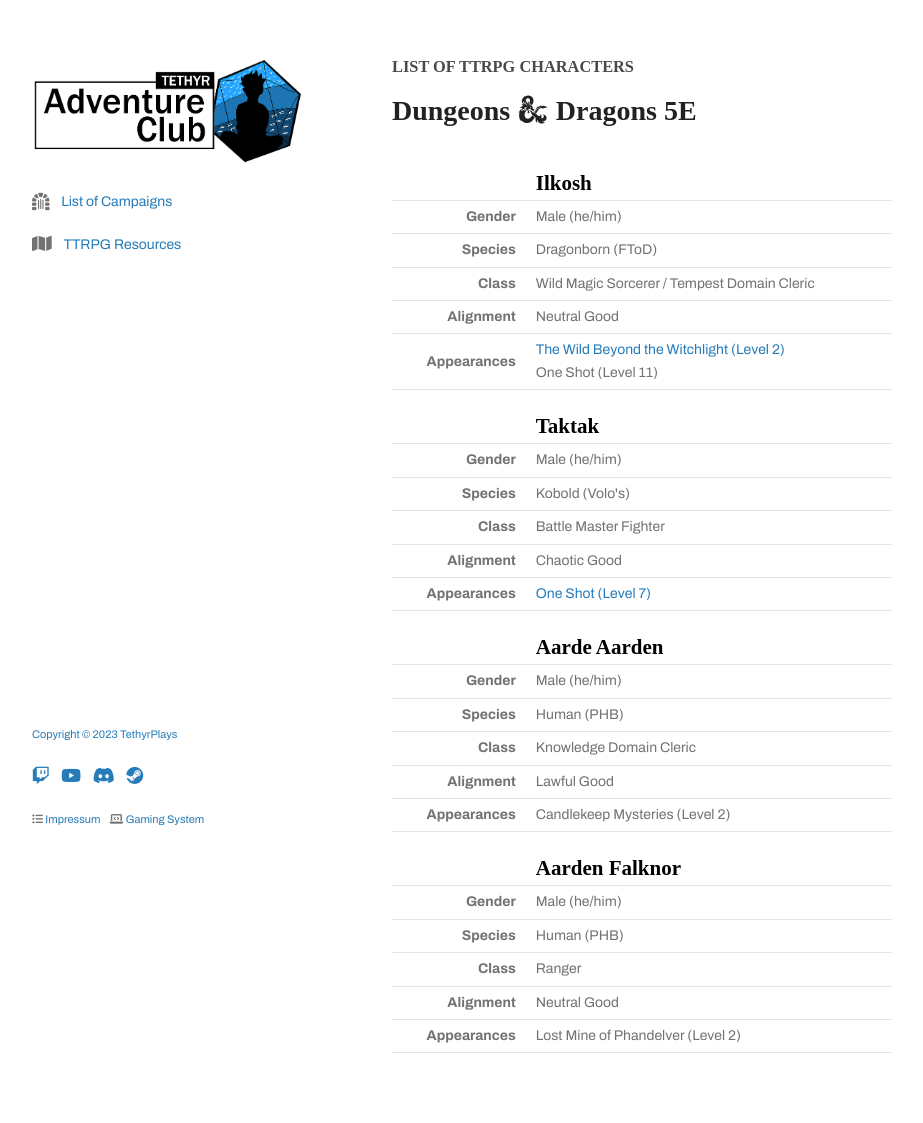
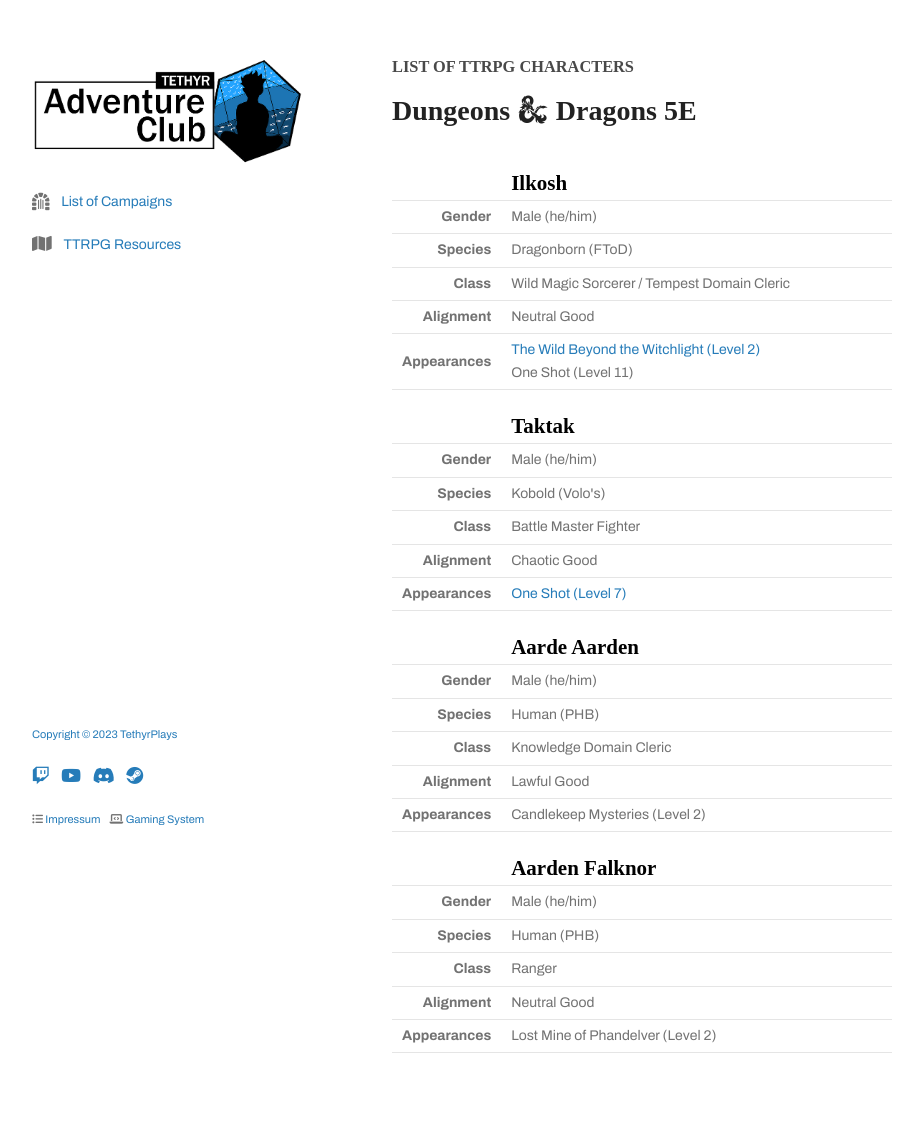
Before and after one commit to tethyrplays/tethyrplays, a Jekyll site: the page built from character/index.md, in a window 1280 px wide. Shown: the whole page, without its empty margins (178-1101 px from the left). Built offline with Jekyll 4.4.1, drawn with Linux system fonts in a browser that asks for light colours; nearby versions of some CDN libraries; some web fonts are replaced; our own code applies the rules of GitHub Pages for plain Markdown files; the repository's description, which GitHub fills in, is left out.

Commit message:
Update style.scss

```diff
--- a/assets/css/style.scss
+++ b/assets/css/style.scss
@@ -46,3 +46,7 @@
   margin: 0;
   margin-top: 20px;
 }
+
+td:first-child {
+  width: 20%;
+}
```
